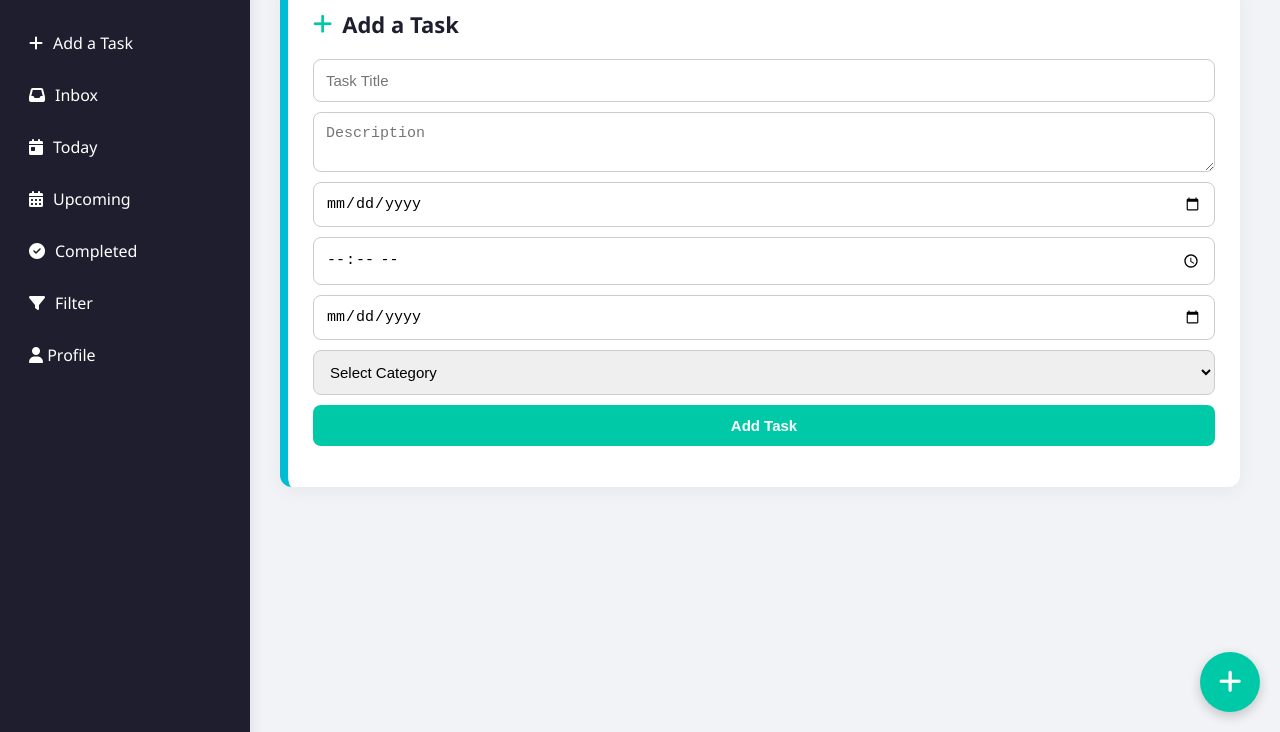
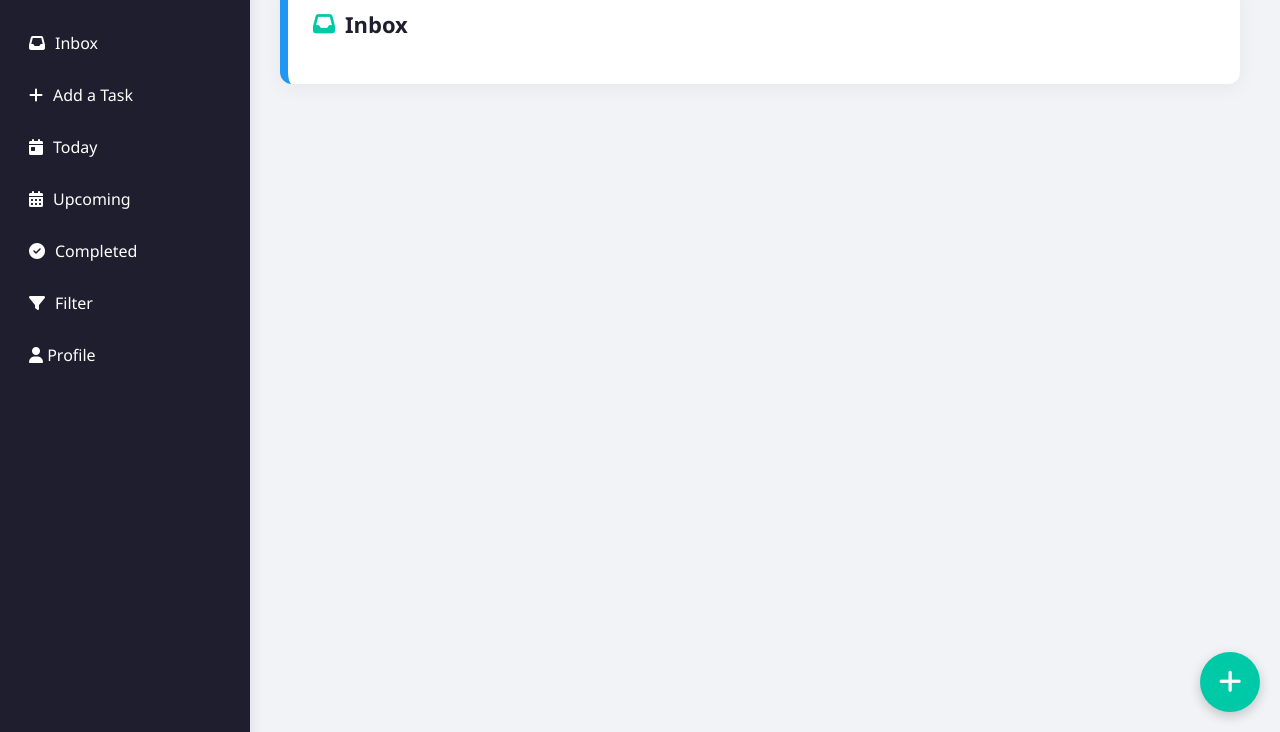
Before and after one commit to Naseefugr/To_Do_List, a plain HTML site: page dashboard.html in a window 1280 px wide. Shown: the part 68-800 px from the top of the page. Drawn offline with Linux system fonts and the light colour scheme; sample sign-in values are in the browser's storage.

Commit message:
Update dashboard.html

```diff
--- a/dashboard.html
+++ b/dashboard.html
@@ -19,8 +19,8 @@ dashboard.html
   <div class="sidebar">
     <h2 class="title"> <a href="dashboard.html"  style="text-decoration: none; color: #00c9a7;"> <i class="fas fa-tasks"></i> To Do List</a></h2>
     <ul>
-      <li onclick="showTab('addTask')" ><i class="fas fa-plus"></i> Add a Task</li>
       <li onclick="showTab('inbox')"><i class="fas fa-inbox"></i> Inbox</li>
+<li onclick="showTab('addTask')" ><i class="fas fa-plus"></i> Add a Task</li>
       <li onclick="showTab('today')"><i class="fas fa-calendar-day"></i> Today</li>
       <li onclick="showTab('upcoming')"><i class="fas fa-calendar-alt"></i> Upcoming</li>
       <li onclick="showTab('completed')"><i class="fas fa-check-circle"></i> Completed</li>
@@ -195,10 +195,10 @@ dashboard.html
   <button class="fab" onclick="showTab('addTask')"><i class="fas fa-plus"></i></button>
    <script src="script.js"></script>
   <script>
-    // Show "Add Task" tab by default
-    document.addEventListener("DOMContentLoaded", function () {
-      showTab('addTask');
-    });
+   // Show "Inbox" tab by default
+document.addEventListener("DOMContentLoaded", function () {
+  showTab('inbox');
+});
   </script>
 </body>
 </html>
```
